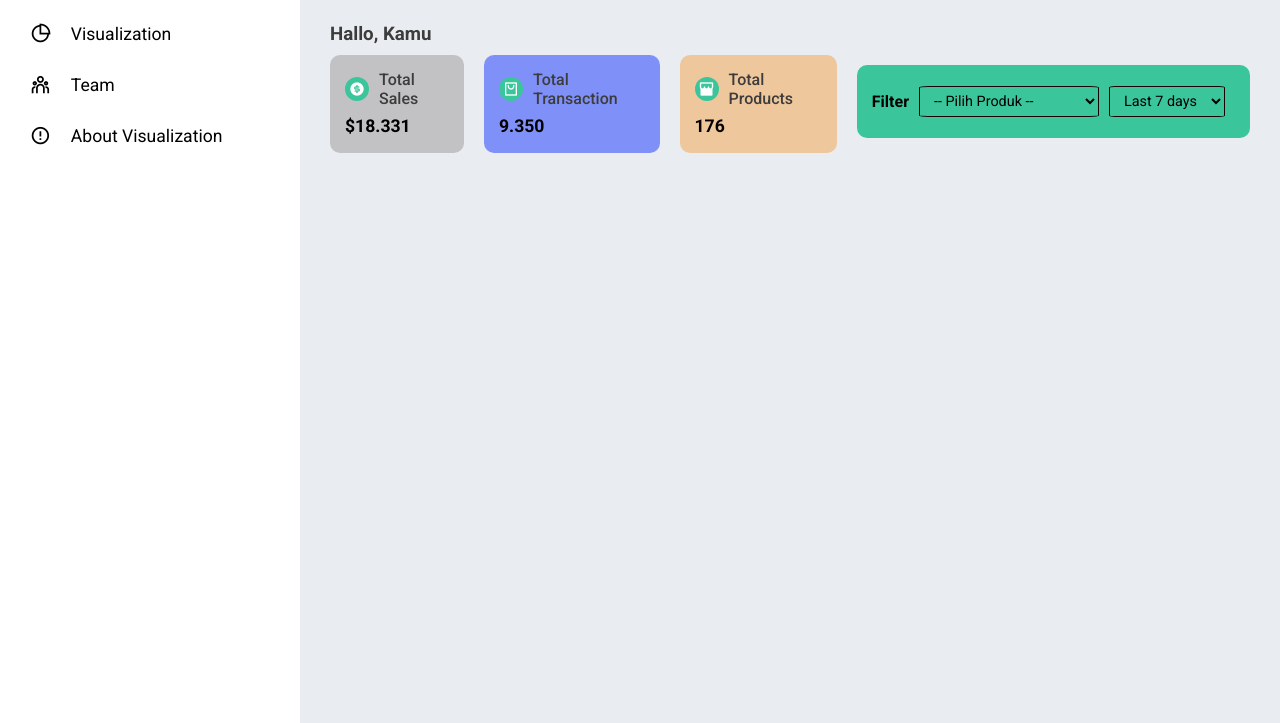
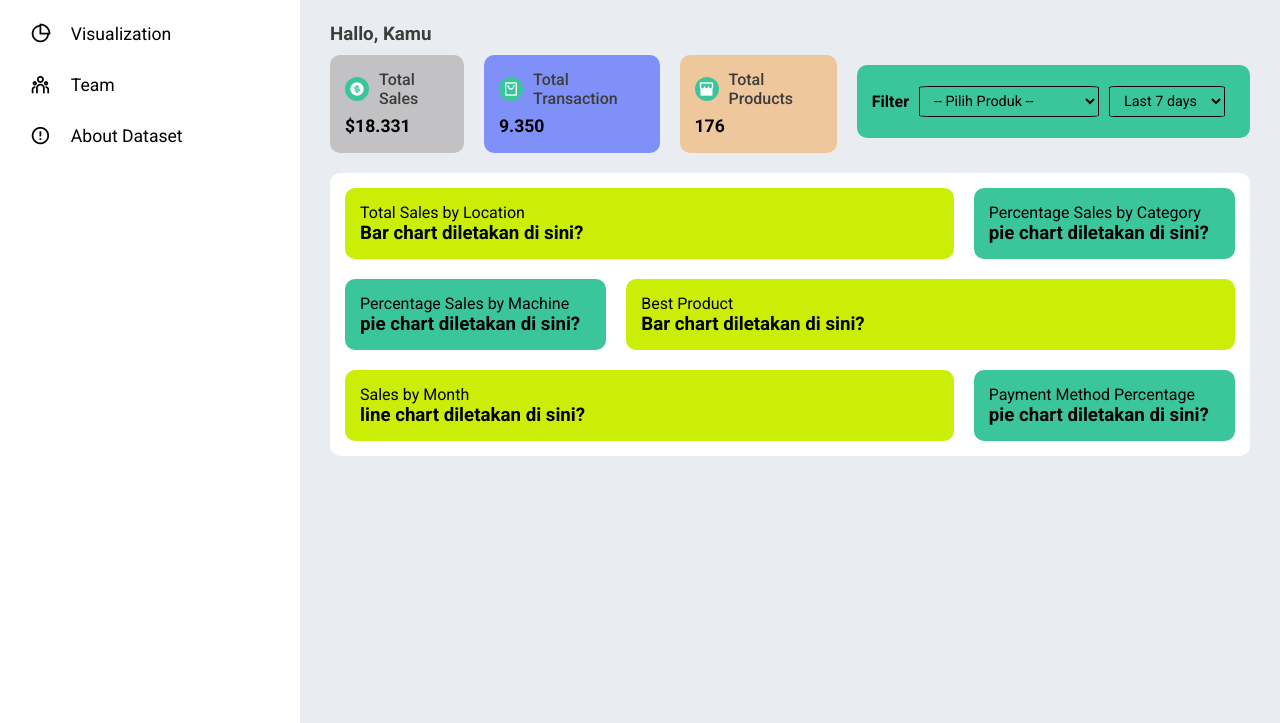
Before and after one commit to Kampus-Merdeka-Software-Engineering/km-feb24-semarang-4, a plain HTML site: page index2.html in a window 1280 px wide. Shown: the part 77-800 px from the top of the page. Drawn offline with nearby package versions, Linux system fonts and the light colour scheme.

Commit message:
web visualisasi 1.1

```diff
--- a/assets/css/styles.css
+++ b/assets/css/styles.css
@@ -277,3 +277,68 @@ a{
     cursor: pointer;
     background-color: transparent;
   }
+
+/* visualisasi baris 1 */
+
+.visualisasi{
+    width: auto;
+    background: var(--bg-color-first);
+    margin-bottom: 20px;
+    border-radius: 10px;
+    padding: 15px;
+}
+
+.bagan1{
+    display: flex;
+    gap: 20px;
+    margin-bottom: 20px;
+}
+
+.bagan2{
+    display: flex;
+    gap: 20px;
+    margin-bottom: 20px;
+}
+
+.bagan3{
+    display: flex;
+    gap: 20px;
+}
+
+.chart{
+    position: relative;
+    background-color: var(--bg-color-first);
+    padding: 15px;
+    cursor: pointer;
+    border-radius: 10px;
+}
+
+.chart-1{
+    background: var(--bg-color-fourth);
+    width: 70%;
+}
+
+.chart-2{
+    background: var(--bg-color-third);
+    width: 30%;
+}
+
+.chart-3{
+    background: var(--bg-color-third);
+    width: 30%;
+}
+
+.chart-4{
+    background: var(--bg-color-fourth);
+    width: 70%;
+}
+
+.chart-5{
+    background: var(--bg-color-fourth);
+    width: 70%;
+}
+
+.chart-6{
+    background: var(--bg-color-third);
+    width: 30%;
+}
--- a/index2.html
+++ b/index2.html
@@ -48,7 +48,7 @@
                 <li>
                     <a href="">
                         <span class="icon"><i class="ri-error-warning-line"></i></span>
-                        <div class="sidebar--item">About Visualization</div>
+                        <div class="sidebar--item">About Dataset</div>
                     </a>
                 </li>
             </ul>
@@ -98,6 +98,52 @@
                     </select>
                 </div>
             </div>
+
+            <!-- visualisasi -->
+
+            <div class="visualisasi">
+                <!-- <div class="section--title">
+                    <h3 class="title">Total Sales by Location</h3>
+                </div> -->
+                <div class="bagan1">
+                    <!-- Bar chart visualisasi baris 1 -->
+                    <div class="chart chart-1">
+                        <p>Total Sales by Location</p>
+                        <h3>Bar chart diletakan di sini?</h3>
+                    </div>
+                    <!-- Pie chart visualisasi baris 1 -->
+                    <div class="chart chart-2">
+                        <p>Percentage Sales by Category</p>
+                        <h3>pie chart diletakan di sini?</h3>
+                    </div>
+                </div>
+
+                <div class="bagan2">
+                    <!-- Pie chart visualisasi baris 2 -->
+                    <div class="chart chart-3">
+                        <p>Percentage Sales by Machine</p>
+                        <h3>pie chart diletakan di sini?</h3>
+                    </div>
+                    <!-- Bar chart visualisasi baris 2 -->
+                    <div class="chart chart-4">
+                        <p>Best Product</p>
+                        <h3>Bar chart diletakan di sini?</h3>
+                    </div>
+                </div>
+
+                <div class="bagan3">
+                    <!-- Bar chart visualisasi baris 3 -->
+                    <div class="chart chart-5">
+                        <p>Sales by Month</p>
+                        <h3>line chart diletakan di sini?</h3>
+                    </div>
+                    <!-- Pie chart visualisasi baris 3 -->
+                    <div class="chart chart-6">
+                        <p>Payment Method Percentage</p>
+                        <h3>pie chart diletakan di sini?</h3>
+                    </div>
+                </div>
+            </div>
         </div>
 
     </section>
```
